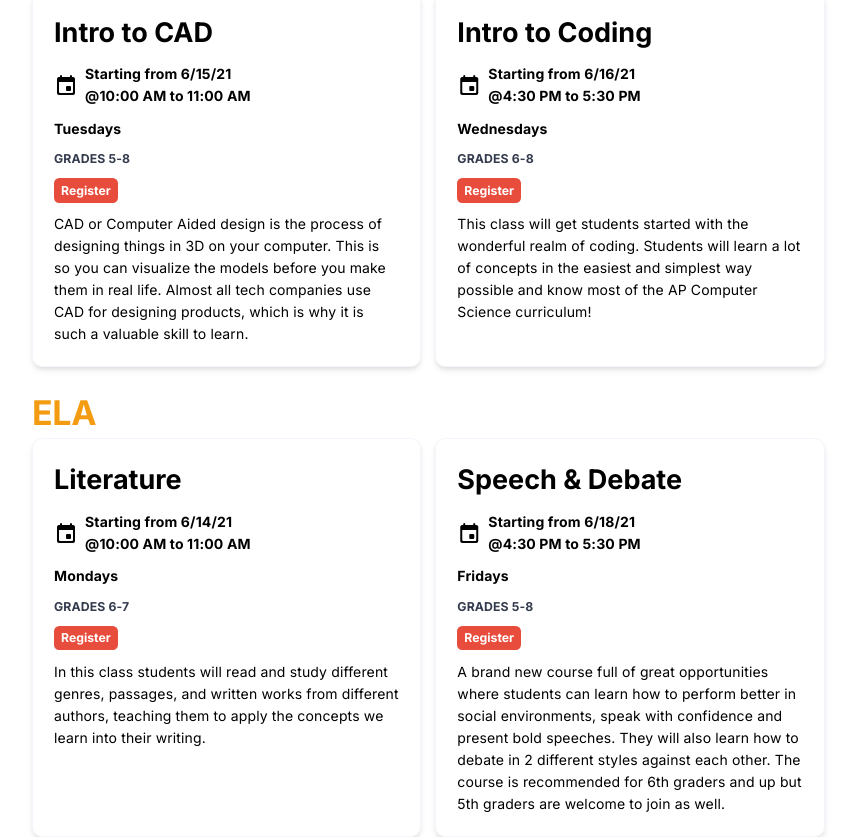
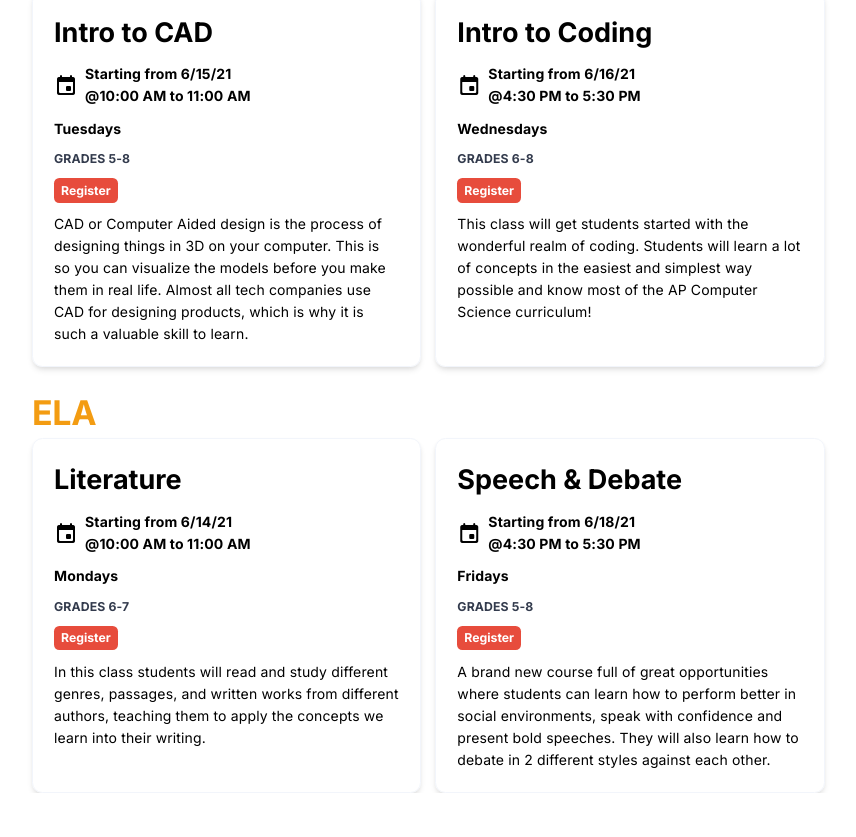
Before and after one commit to ShubhamPatilsd/www-edumango, a Next.js app: page /courses in a window 1280 px wide. Shown: the part 1563-2400 px from the top of the page, without its empty margins (10-866 px from the left). After the commit the page ends 2356 px from the top, so only its background shows below. Built offline with nearby package versions, Linux system fonts and the light colour scheme.

Commit message:
update sentence on speech debate

```diff
--- a/src/modules/courses.tsx
+++ b/src/modules/courses.tsx
@@ -108,7 +108,7 @@ export default function Courses() {
     {
       courseName: "Speech & Debate",
       courseDescription:
-        "A brand new course full of great opportunities where students can learn how to perform better in social environments, speak with confidence and present bold speeches. They will also learn how to debate in 2 different styles against each other. The course is recommended for 6th graders and up but 5th graders are welcome to join as well.",
+        "A brand new course full of great opportunities where students can learn how to perform better in social environments, speak with confidence and present bold speeches. They will also learn how to debate in 2 different styles against each other.",
       startingDate: new Date("18 June 2021 16:30 "),
       grades: [5, 8],
       link: "https://forms.gle/i66BLjNYBdyuJVd38",
```
